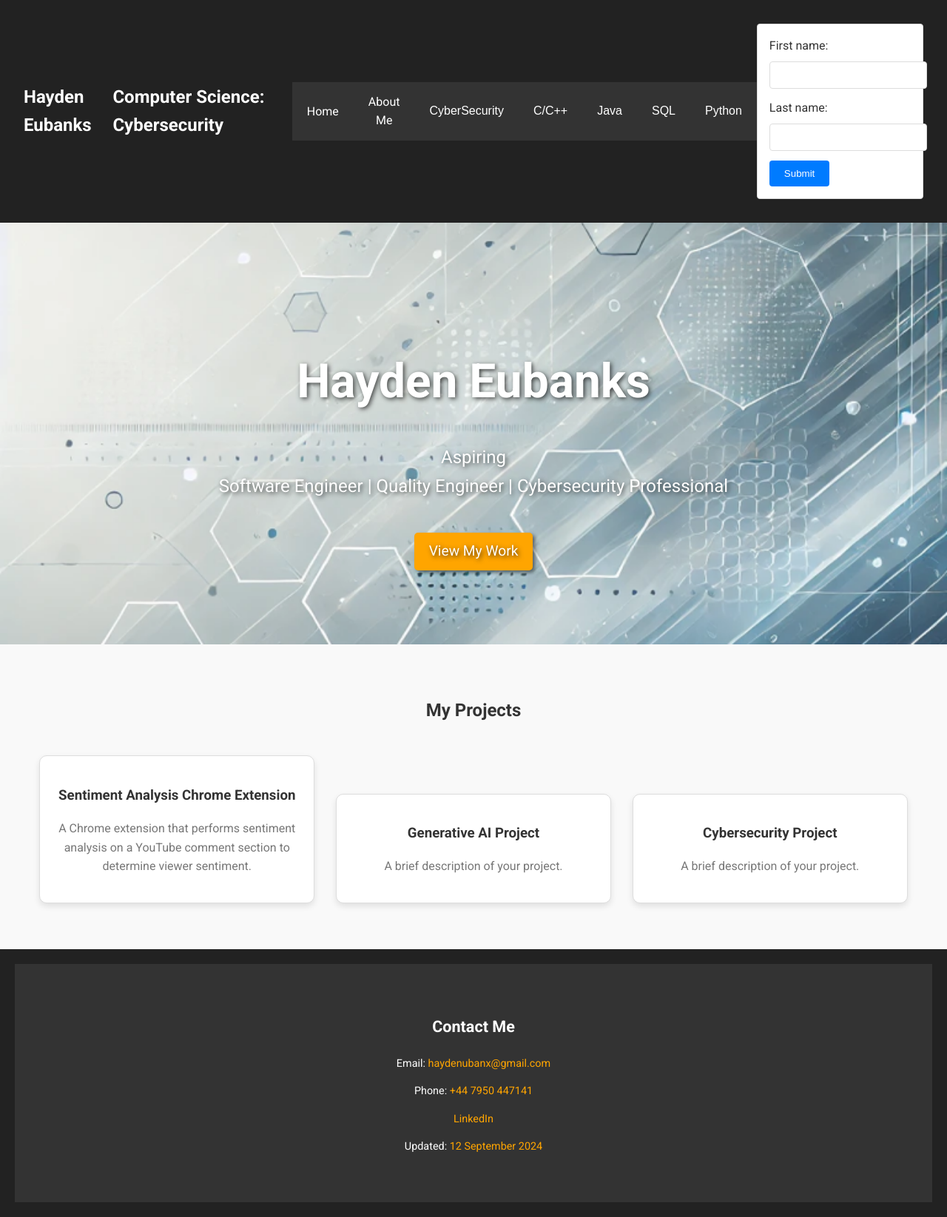
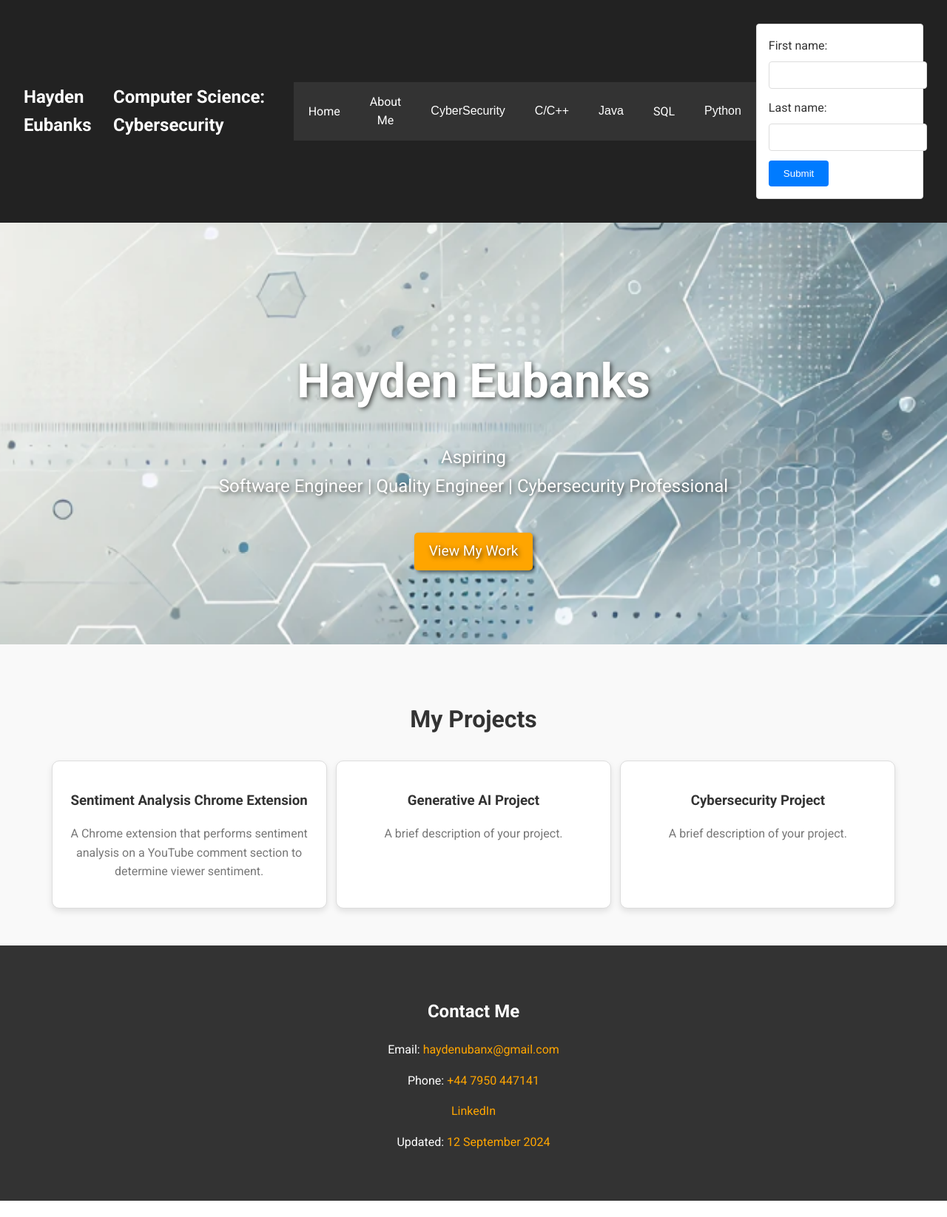
Before and after one commit to haydenubanx/portfolio_website, a PHP site: page / in a window 1280 px wide. Shown: the whole page at 74% size. After the commit the page ends 1623 px from the top, so only its background shows below. Run offline with PHP 8.4, Linux system fonts and the light colour scheme; data that the repository does not hold is empty.

Commit message:
Rewrote SQL Page to include queries in tabs, rewrote home page to have image and subtle zoom effect

```diff
--- a/HTMLStructure/includes/Home.php
+++ b/HTMLStructure/includes/Home.php
@@ -37,11 +37,37 @@
 
         /* Hero Section */
         .about {
-            background: url('../../HTMLStructure/resources/images/Portfolio_Background_Image.jpg') no-repeat center center/cover;
+            /*background: url('../../HTMLStructure/resources/images/Portfolio_Background_Image.jpg') no-repeat center center/cover ;*/
             padding: 100px 20px;
             text-align: center;
             color: white;
             text-shadow: 2px 2px 6px rgba(0, 0, 0, 0.7);
+            position: relative;
+            overflow: hidden; /* Hide overflow to ensure image doesn’t extend outside the section */
+        }
+
+        .about::before {
+            content: "";
+            background: url('../../HTMLStructure/resources/images/Portfolio_Background_Image.jpg') no-repeat center center/cover;
+            position: absolute;
+            top: 0;
+            left: 0;
+            width: 100%;
+            height: 100%;
+            /*background: inherit; !* Inherit background image from parent *!*/
+            background-size: cover;
+            background-position: center;
+            animation: zoom 20s infinite alternate; /* Apply animation */
+            z-index: -1; /* Place behind text */
+        }
+
+        @keyframes zoom {
+            0% {
+                transform: scale(1); /* Initial scale */
+            }
+            100% {
+                transform: scale(1.25); /* Scale up to 105% */
+            }
         }
 
         .about h1 {
@@ -75,32 +101,35 @@
         /* Portfolio Section */
         .portfolio {
             padding: 50px 20px;
-            text-align: center;
             background-color: #f9f9f9;
+            text-align: center; /* Center text for the heading */
         }
 
         .portfolio h2 {
             margin-bottom: 30px;
+            font-size: 2em; /* Adjust font size if needed */
+        }
+
+        /* Flex container for the project cards */
+        .portfolio-cards {
+            display: flex;
+            flex-wrap: wrap; /* Allows wrapping to new lines if needed */
+            justify-content: center; /* Center the cards horizontally */
+            gap: 1%; /* Add space between cards */
         }
 
         .project-card {
-            display: inline-block;
+            display: block; /* Ensure the whole card is clickable */
             width: 30%;
-            margin: 1%;
             padding: 20px;
             border: 1px solid #ddd;
             border-radius: 10px;
             transition: transform 0.3s;
             background-color: white;
             box-shadow: 0 4px 8px rgba(0, 0, 0, 0.1);
+            text-decoration: none; /* Remove underline from link */
+            color: inherit; /* Inherit text color */
             box-sizing: border-box; /* Ensure padding is included in the width */
-        }
-
-        @media (max-width: 768px) {
-            .project-card {
-                width: calc(100% - 2em); /* Full width minus margin */
-                margin: 1em 0; /* Adjust margin for mobile */
-            }
         }
 
         .project-card:hover {
@@ -116,39 +145,10 @@
             color: #777;
         }
 
-        /* Contact Section */
-        .contact {
-            background-color: #333;
-            color: white;
-            padding: 50px 20px;
-            text-align: center;
-        }
-
-        .contact h2 {
-            margin-bottom: 20px;
-        }
-
-        .contact a {
-            color: #ffa500;
-            text-decoration: none;
-        }
-
-        .contact a:hover {
-            text-decoration: underline;
-        }
-
-        /* Footer */
-        footer {
-            text-align: center;
-            padding: 20px;
-            background-color: #222;
-            color: white;
-            font-size: 0.9em; /* Slightly smaller font for footer */
-        }
         @media (max-width: 768px) {
             .project-card {
-                width: 100%;
-                margin-bottom: 20px;
+                width: calc(100% - 2em); /* Full width minus margin */
+                margin: 1em 0; /* Adjust margin for mobile */
             }
         }
     </style>
@@ -159,24 +159,26 @@
 <!-- Hero Section -->
 <section class="about" aria-label="Hero Section">
     <h1>Hayden Eubanks</h1>
-    <p>Aspiring<br />Software Engineer | Quality Engineer | Cybersecurity Professional</p>
-    <a href="#portfolio" class="cta-button" role="button">View My Work</a>
+    <p>Aspiring<br/>Software Engineer | Quality Engineer | Cybersecurity Professional</p>
+    <a href="#" class="cta-button" role="button">View My Work</a>
 </section>
 
 <!-- Portfolio Section -->
 <section id="portfolio" class="portfolio" aria-label="Portfolio Section">
     <h2>My Projects</h2>
-    <div class="project-card" aria-labelledby="project1">
-        <h3 id="project1">Sentiment Analysis Chrome Extension</h3>
-        <p>A Chrome extension that performs sentiment analysis on a YouTube comment section to determine viewer sentiment.</p>
-    </div>
-    <div class="project-card" aria-labelledby="project2">
-        <h3 id="project2">Generative AI Project</h3>
-        <p>A brief description of your project.</p>
-    </div>
-    <div class="project-card" aria-labelledby="project3">
-        <h3 id="project3">Cybersecurity Project</h3>
-        <p>A brief description of your project.</p>
+    <div class="portfolio-cards">
+        <a href="#" class="project-card">
+            <h3>Sentiment Analysis Chrome Extension</h3>
+            <p>A Chrome extension that performs sentiment analysis on a YouTube comment section to determine viewer sentiment.</p>
+        </a>
+        <a href="#" class="project-card">
+            <h3>Generative AI Project</h3>
+            <p>A brief description of your project.</p>
+        </a>
+        <a href="#" class="project-card">
+            <h3>Cybersecurity Project</h3>
+            <p>A brief description of your project.</p>
+        </a>
     </div>
 </section>
 
--- a/HTMLStructure/includes/PageStructure/content.php
+++ b/HTMLStructure/includes/PageStructure/content.php
@@ -9,18 +9,7 @@
 
     $allowed_sql_pages = [
         '#',
-        'CyberSecurity',
-        'MinMaxSalaries',
-        'AddEmployee',
-        'DeleteEmployee',
-        'DepartmentName',
-        'FirstThreeCharacters',
-        'MarketingEmployees',
-        'NumEmployees',
-        'NumJobs',
-        'sqlHome',
-        'TableFormatting',
-        'UniqueFirstNames'];
+        'SQLHome'];
 
     $allowed_python_pages = ['NumberToWord'];
 
--- a/HTMLStructure/includes/PageStructure/nav.html
+++ b/HTMLStructure/includes/PageStructure/nav.html
@@ -36,23 +36,7 @@
             <a href="index.php?clicked=Project4"> Project 4</a>
         </div>
     </div>
-    <div class="dropdown">
-        <button class="dropbtn">SQL
-            <i class="fa fa-caret-down"></i>
-        </button>
-        <div class="dropdown-content">
-            <a href="index.php?clicked=SQLHome"> SQL Home</a>
-            <a href="index.php?clicked=MinMaxSalaries"> Min & Max Salaries</a>
-            <a href="index.php?clicked=NumEmployees"> Number of Employees</a>
-            <a href="index.php?clicked=MarketingEmployees"> Marketing Employees</a>
-            <a href="index.php?clicked=NumJobs"> Number of Jobs</a>
-            <a href="index.php?clicked=DepartmentName"> Department Name</a>
-            <a href="index.php?clicked=UniqueFirstNames"> Unique First Names</a>
-            <a href="index.php?clicked=FirstThreeCharacters"> FirstThreeCharacters</a>
-            <a href="index.php?clicked=AddEmployee"> Add Employee</a>
-            <a href="index.php?clicked=DeleteEmployee"> Delete Employee</a>
-        </div>
-    </div>
+    <a href="index.php?clicked=SQLHome"> SQL</a>
     <div class="dropdown">
         <button class="dropbtn">Python
             <i class="fa fa-caret-down"></i>
```
Also changed, not shown: HTMLStructure/includes/SqlContent/sqlHome.php (+142 -0 lines).
